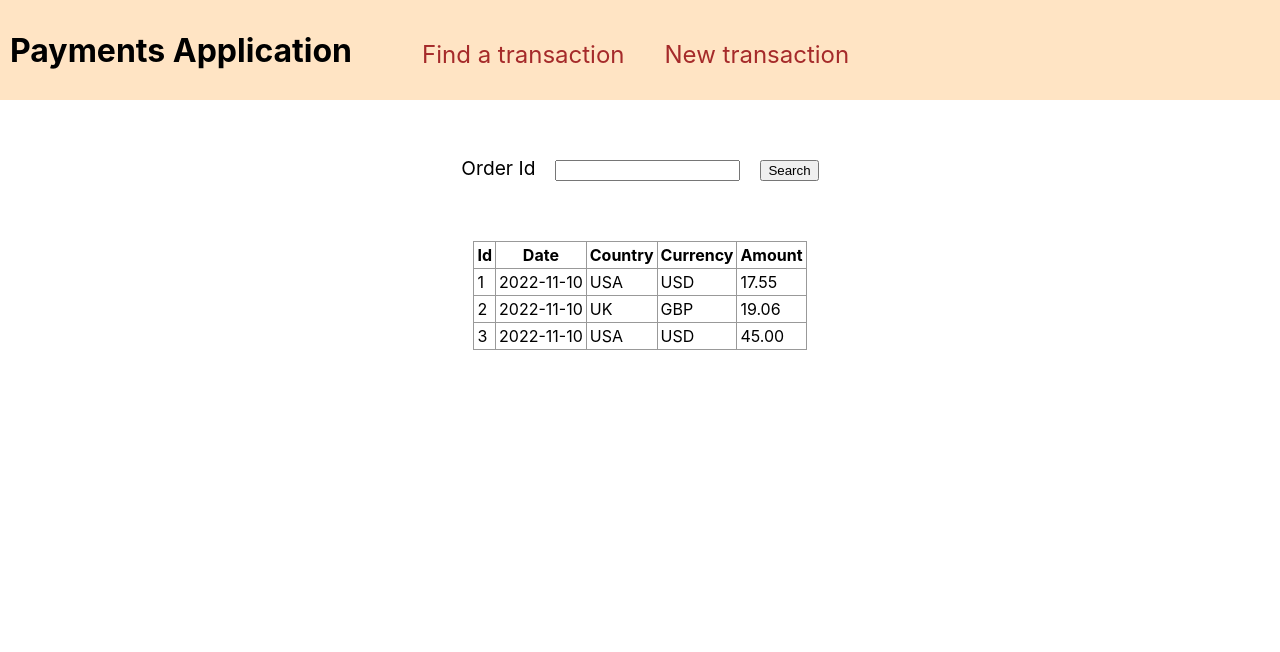
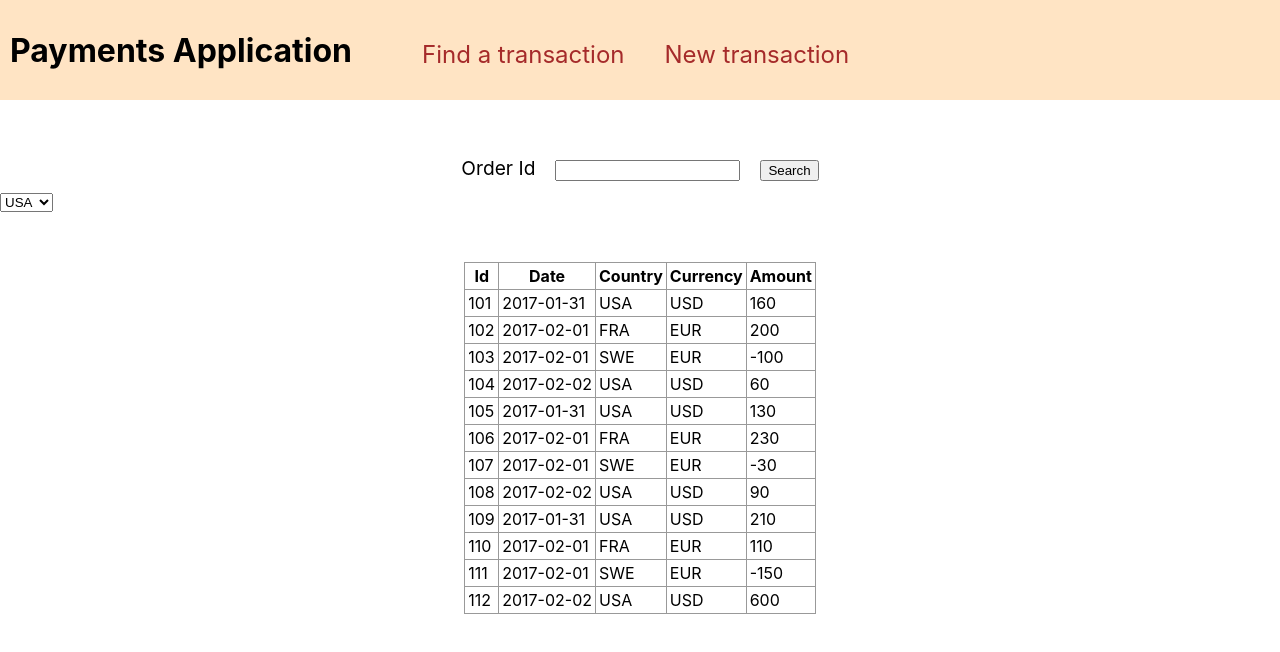
Before and after one commit to matt-allstate/payments-ui, a React (Create React App) app: page / in a window 1280 px wide. Shown: the top 652 px of the page. Built offline with nearby package versions, Linux system fonts and the light colour scheme.

Commit message:
lab 2 WIP

```diff
--- a/src/components/Transactions/TransactionsTable.js
+++ b/src/components/Transactions/TransactionsTable.js
@@ -1,8 +1,19 @@
 import TransactionsRow from "./TransactionsRow";
 import './Transactions.css';
+import { getAllPayments } from "../../data/DataFunctions";
 
 const TransactionsTable = () => {
-return (
+
+    const payments = getAllPayments();
+    const allCountries = payments.map ( payment => payment.country);
+    const uniqueCountries = allCountries.filter(
+        (country,index) => allCountries.indexOf(country) === index);
+    console.log(uniqueCountries);
+
+return (<div>
+    <select>
+        {uniqueCountries.map (country => <option key={country} value={country}>{country}</option>)}
+    </select>
     <table className="transactionsTable">
         <thead>
             <tr>
@@ -14,15 +25,14 @@ return (
             </tr>
         </thead>
         <tbody>
-            <TransactionsRow id="1" date="2022-11-10" country="USA"
-            currency="USD" amount="17.55" />
-            <TransactionsRow id="2" date="2022-11-10" country="UK"
-            currency="GBP" amount="19.06" />
-            <TransactionsRow id="3" date="2022-11-10" country="USA"
-            currency="USD" amount="45.00" />
+            {payments.map( (payment, index) => {
+                return <TransactionsRow key={index} id={payment.id} date={payment.date}
+                country = {payment.country}  currency = {payment.currency}
+                amount={payment.amount}   />
+            }   )   }
 
         </tbody>
-    </table>
+    </table></div>
 )
 }
 
--- /dev/null
+++ b/src/data/DataFunctions.js
@@ -0,0 +1,16 @@
+export const getAllPayments = () => {
+    return [
+        {id: 101, amount: 160, country: "USA", currency: "USD", date: "2017-01-31", order_id:"21216652", tax_code: 0, tax_rate: 0, type: "SALE"},
+        {id: 102, amount: 200, country: "FRA", currency: "EUR", date: "2017-02-01", order_id:"21216653", tax_code: 7, tax_rate: 0.21, type: "SALE"},
+        {id: 103, amount: -100, country: "SWE", currency: "EUR", date: "2017-02-01", order_id:"21216654", tax_code: 19, tax_rate: 0.25, type: "Refund"},
+        {id: 104, amount: 60, country: "USA", currency: "USD", date: "2017-02-02", order_id:"21216655", tax_code: 0, tax_rate: 0, type: "SALE"},
+        {id: 105, amount: 130, country: "USA", currency: "USD", date: "2017-01-31", order_id:"21216656", tax_code: 0, tax_rate: 0, type: "SALE"},
+        {id: 106, amount: 230, country: "FRA", currency: "EUR", date: "2017-02-01", order_id:"21216657", tax_code: 7, tax_rate: 0.21, type: "SALE"},
+        {id: 107, amount: -30, country: "SWE", currency: "EUR", date: "2017-02-01", order_id:"21216658", tax_code: 19, tax_rate: 0.25, type: "Refund"},
+        {id: 108, amount: 90, country: "USA", currency: "USD", date: "2017-02-02", order_id:"21216659", tax_code: 0, tax_rate: 0, type: "SALE"},
+        {id: 109, amount: 210, country: "USA", currency: "USD", date: "2017-01-31", order_id:"21216660", tax_code: 0, tax_rate: 0, type: "SALE"},
+        {id: 110, amount: 110, country: "FRA", currency: "EUR", date: "2017-02-01", order_id:"21216661", tax_code: 7, tax_rate: 0.21, type: "SALE"},
+        {id: 111, amount: -150, country: "SWE", currency: "EUR", date: "2017-02-01", order_id:"21216662", tax_code: 19, tax_rate: 0.25, type: "Refund"},
+        {id: 112, amount: 600, country: "USA", currency: "USD", date: "2017-02-02", order_id:"21216663", tax_code: 0, tax_rate: 0, type: "SALE"}
+    ]
+}
```
